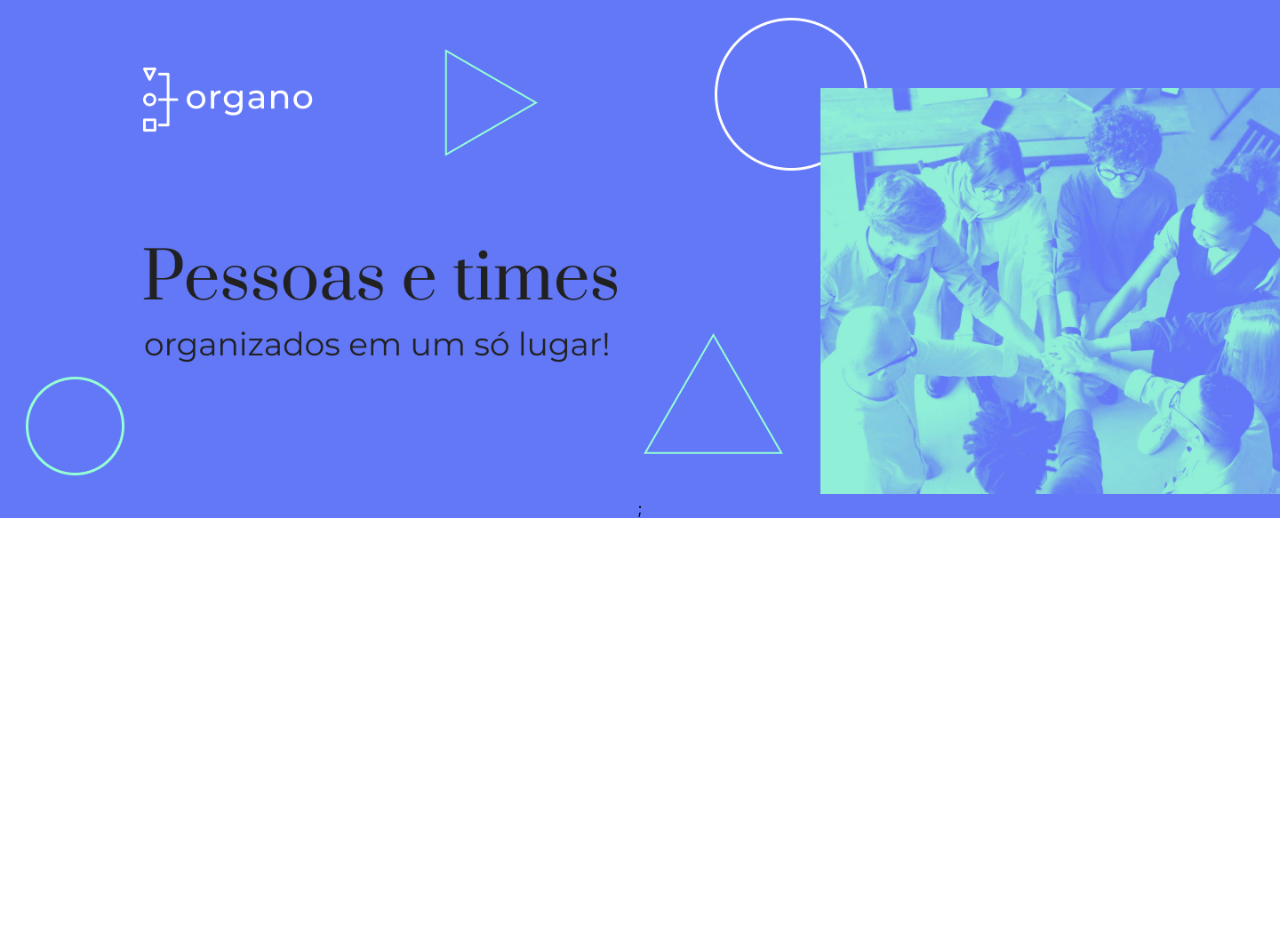
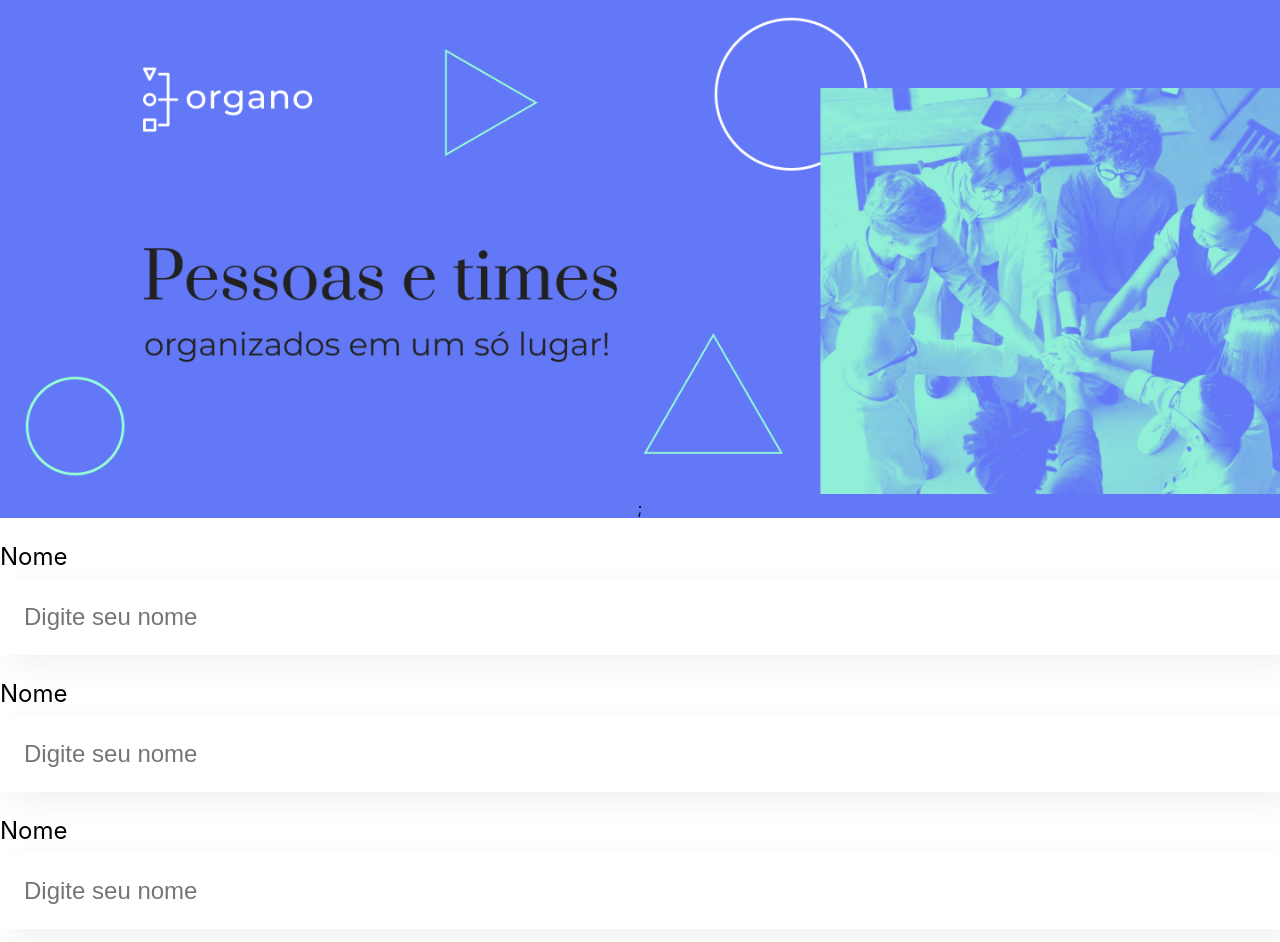
Before and after one commit to Laizacatafesta/organo, a React (Create React App) app: page / in a window 1280 px wide. Shown: the top 942 px of the page. Before the commit the page ends 800 px from the top, so only its background shows below. Built offline with nearby package versions, Linux system fonts and the light colour scheme.

Commit message:
feito campo de texto

```diff
--- a/src/App.js
+++ b/src/App.js
@@ -1,11 +1,14 @@
-import Banner from './componentes/Banner/Banner';
+import Banner from './componentes/Banner';
+import CampoTexto from './componentes/CampoTexto';
 function App() {
   return (
     <div className="App">
       <Banner />
-
+      <CampoTexto label="Nome"/>
+      <CampoTexto label="Cargo"/>
+      <CampoTexto label="Imagem"/>
     </div>
   );
-}
+};
 
 export default App;
--- a/src/componentes/Banner/Banner.js
+++ b/src/componentes/Banner/Banner.js
@@ -1,6 +1,6 @@
 import './Banner.css';
 
-function Banner() {
+export const Banner = () => {
     //parece html, mas não é. É JSX, aqui o react faz o append no DOM. Transforma em elementos no DOM. É igual o document.createELemente(imh)
     return (
         <header className='banner'>
@@ -8,5 +8,3 @@
         </header>
     )
 };
-
-export default Banner;
--- /dev/null
+++ b/src/componentes/Banner/index.js
@@ -0,0 +1,3 @@
+import { Banner } from "./Banner";
+
+export default Banner;
--- /dev/null
+++ b/src/componentes/CampoTexto/CampoTexto.css
@@ -0,0 +1,19 @@
+.campo-texto {
+    margin: 24px 0;
+}
+
+.campo-texto label {
+    display: block;
+    margin-bottom: 8px;
+    font-size: 24px;
+}
+
+.campo-texto input {
+    background-color: #FFFFFF;
+    box-shadow: 10px  10px 30px rgba(0, 0, 0, 0.06);
+    width: 100%;
+    border: none;
+    font-size: 24px;
+    padding: 24px;
+    box-sizing: border-box;
+}
--- /dev/null
+++ b/src/componentes/CampoTexto/index.js
@@ -0,0 +1,11 @@
+import "./CampoTexto.css";
+const CampoTexto = () => { //componentes react sempre começam com letra maiscula
+    return(
+        <div className="campo-texto">
+            <label>Nome</label>
+            <input placeholder="Digite seu nome"/>
+        </div>
+    )
+};
+
+export default CampoTexto;
```
